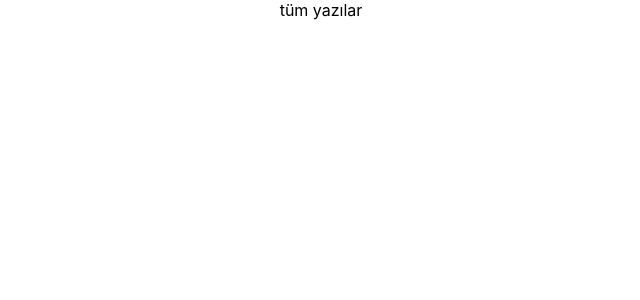
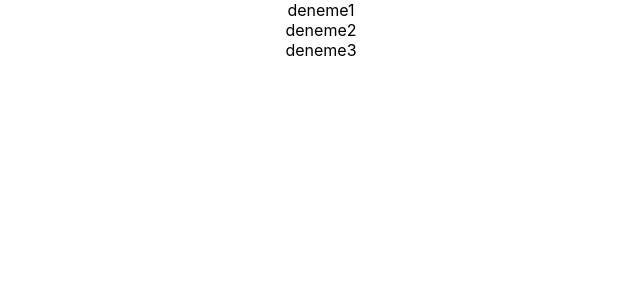
Before and after one commit to enesergun/enesergunblog, a React (Create React App) app: page / in a window 1280 px wide. Shown: the top 300 px of the page, without its empty margins (319-959 px from the left). Built offline with nearby package versions, Linux system fonts and the light colour scheme.

Commit message:
blog posts returned

```diff
--- a/src/components/BlogList.js
+++ b/src/components/BlogList.js
@@ -1,11 +1,18 @@
 import React, { useState, useEffect } from 'react';
+import MarkDown from 'markdown-to-jsx';
 import Article from './Article'
+import POSTS from '../posts/posts'
 
 
 function BlogList() {
+
     return (
         <div>
-            tüm yazılar
+            {
+                POSTS.map((post)=> (
+                    <div>{post.title}</div>
+                ))
+            }
         </div>
     )
 }
--- /dev/null
+++ b/src/posts/posts.js
@@ -0,0 +1,19 @@
+const POSTS = [
+    {
+        id:0,
+        title:"deneme1",
+        file:"deneme.md"
+    },
+    {
+        id:1,
+        title:"deneme2",
+        file:"deneme2.md"
+    },
+    {
+        id:2,
+        title:"deneme3",
+        file:"deneme3.md"
+    },
+]
+
+export default POSTS;
```
Also changed, not shown: src/posts/POSTS/deneme.md (renamed from src/posts/deneme.md), src/posts/POSTS/deneme2.md (renamed from src/posts/deneme2.md), src/posts/POSTS/deneme3.md (renamed from src/posts/deneme3.md).
